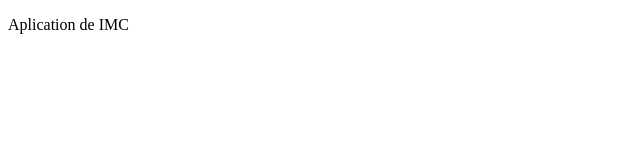
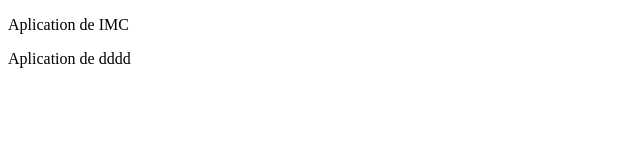
Before and after one commit to yadier2/PaginaPrincipeFresco, a website built with webpack: page src/index.html in a window 1280 px wide. Shown: the whole page, without its empty margins (0-640 px from the left). Built offline with nearby package versions, Linux system fonts and the light colour scheme.

Commit message:
Prueba de ramas

```diff
--- a/package.json
+++ b/package.json
@@ -28,6 +28,7 @@
     "@babel/preset-env": "^7.13.15",
     "babel-loader": "^8.2.2",
     "html-webpack-plugin": "^5.3.1",
+    "package.json": "^2.0.1",
     "webpack": "^5.36.1",
     "webpack-cli": "^4.6.0",
     "webpack-dev-server": "^3.11.2"
--- a/src/index.html
+++ b/src/index.html
@@ -9,5 +9,6 @@
 <body>
     <!-- Hola soy un coment -->
     <p>Aplication de IMC</p>
+    <p>Aplication de  dddd</p>
 </body>
 </html>
```
Also changed, not shown: 1 other file.
